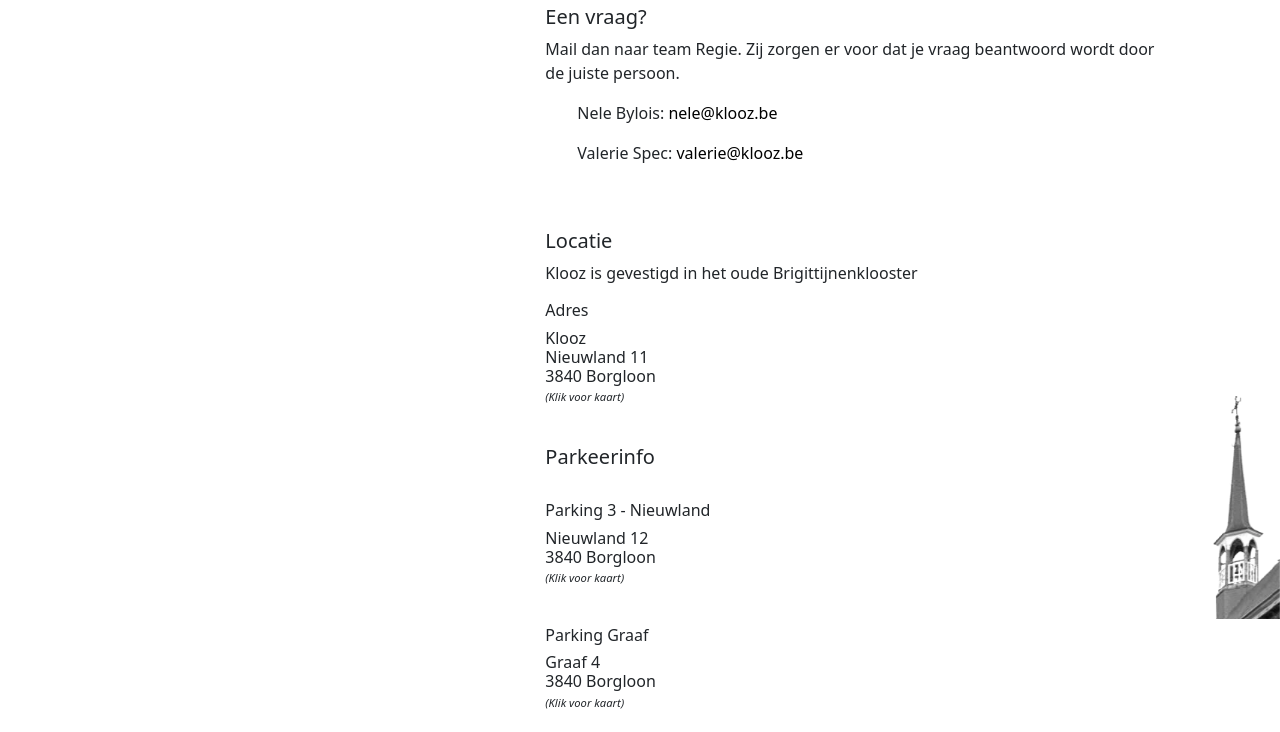
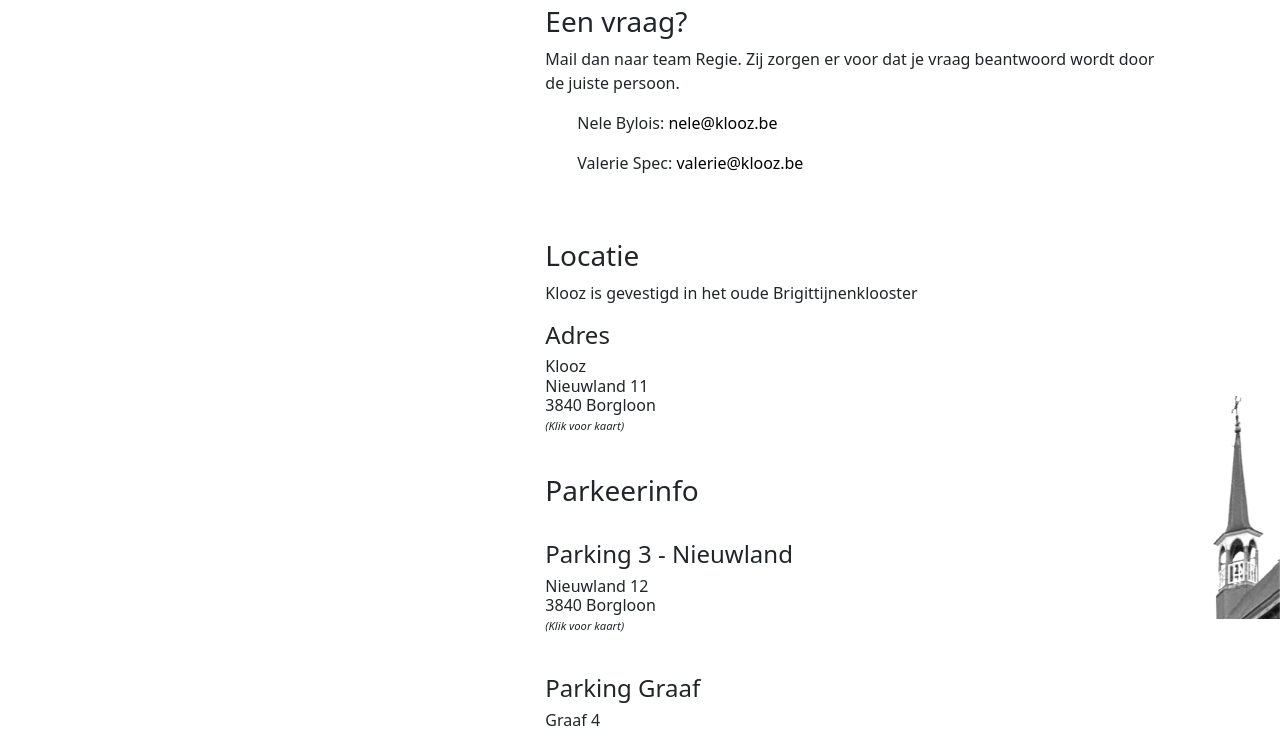
Before and after one commit to SwennenTom/Klooz2.0, a plain HTML site: page html/contact.html in a window 1280 px wide. Shown: the part 181-913 px from the top of the page. Drawn offline with nearby package versions, Linux system fonts and the light colour scheme.

Commit message:
Updated title sizes contact page

```diff
--- a/css/style2.css
+++ b/css/style2.css
@@ -184,6 +184,10 @@
     font-style: italic;
 }
 
+#parkeerkaart{
+    width: 100%;
+}
+
 /* AGENDA */
 
 .linkClickable{
--- a/html/contact.html
+++ b/html/contact.html
@@ -67,7 +67,7 @@
             <div class="col-xl-5 col-lg-3 col-md-1 col-sm-1 col-0"></div>
             <div class="col-xl-6 col-lg-8 col-md-10 col-sm-10 col-12" id="navbar-position">
                 <h2>Contact</h2>
-                <h5>Een vraag?</h5>
+                <h3>Een vraag?</h3>
                 <p>Mail dan naar team Regie. Zij zorgen er voor dat je vraag beantwoord wordt door de juiste persoon.
                 </p>
                 <ul class="ContactLijst">
@@ -81,15 +81,15 @@
                 </ul>
                 <br><br>
 
-                <h5>
+                <h3>
                     Locatie
-                </h5>
+                </h3>
                 <p>Klooz is gevestigd in het oude Brigittijnenklooster</p>
-                <h6>Adres</h6>
+                <h4>Adres</h4>
 
                 <div class="accordion-flush" id="ContactAccordion">
                     <div class="accordion-item">
-                        <h5 class="accordion-header" id="headingOne">
+                        <h4 class="accordion-header" id="headingOne">
                             <button class="accordion-button collapsed" type="button" data-bs-toggle="collapse"
                                 data-bs-target="#collapseOne" aria-expanded="false" aria-controls="collapseOne">
                                 <address>
@@ -99,7 +99,7 @@
                                     <small>(Klik voor kaart)</small>
                                 </address>
                             </button>
-                        </h5>
+                        </h4>
                         <br>
                         <div id="collapseOne" class="accordion-collapse collapse" aria-labelledby="headingOne"
                             data-bs-parent="#ContactAccordion">
@@ -114,8 +114,8 @@
                     </div>
 
 
-                    <h5>Parkeerinfo</h5><br>
-                    <h6>Parking 3 - Nieuwland</h6>
+                    <h3>Parkeerinfo</h3><br>
+                    <h4>Parking 3 - Nieuwland</h4>
 
                     <div class="accordion-item">
                         <h5 class="accordion-header" id="headingTwo">
@@ -142,7 +142,7 @@
                     </div>
 
 
-                    <h6>Parking Graaf</h6>
+                    <h4>Parking Graaf</h4>
 
                     <div class="accordion-item">
                         <h5 class="accordion-header" id="headingThree">
@@ -168,8 +168,8 @@
                     </div>
 
 
-                    <h6>Indien volzet vindt u hier het parkeerplan
-                        van Borgloon met alle mogelijke parkings</h6><br>
+                    <h4>Indien volzet vindt u hier het parkeerplan
+                        van Borgloon met alle mogelijke parkings</h4><br>
 
                     <div class="accordion-item">
                         <h5 class="accordion-header" id="headingFour">
@@ -185,7 +185,7 @@
                         <div id="collapseFour" class="accordion-collapse collapse" aria-labelledby="headingFour"
                             data-bs-parent="#ContactAccordion">
                             <div class="accordion-body">
-                                <img class="embed-responsive-item" width="100%" height="auto"
+                                <img id="parkeerkaart" class="embed-responsive-item"
                                     style="border:1px solid black;"
                                     src="/img/Contact/Parkeerplan-3xUS-staand-rol2.webp"
                                     alt="Het parkeerplan van Borgloon met alle parkings">
@@ -232,7 +232,7 @@
     <!-- Cookies consent popup-->
 
     <script type="text/javascript" src="https://cookieconsent.popupsmart.com/src/js/popper.js"></script>
-    <script> window.start.init({ Palette: "palette1", Mode: "banner bottom", Theme: "classic", LinkText: "Meer informatie", Message: "Deze website gebruikt cookies om u de beste ervaring te geven.", ButtonText: "Akkoord!", Time: "5", })</script>
+    <script>window.start.init({ Palette: "palette1", Mode: "banner bottom", Theme: "classic", LinkText: "Meer informatie", Message: "Deze website gebruikt cookies om u de beste ervaring te geven.", ButtonText: "Akkoord!", Time: "5", })</script>
 
 </body>
 
```
